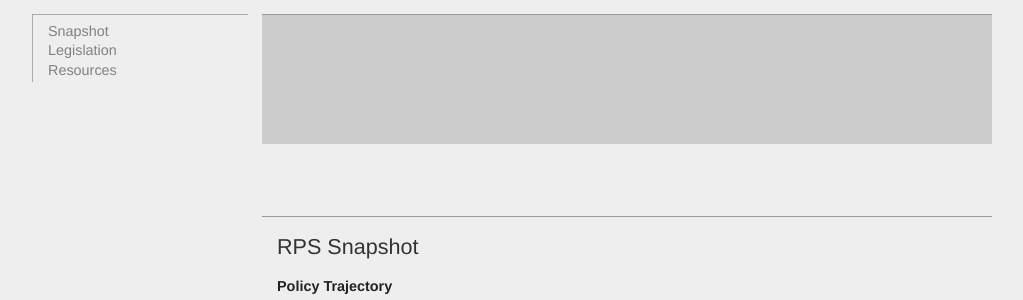
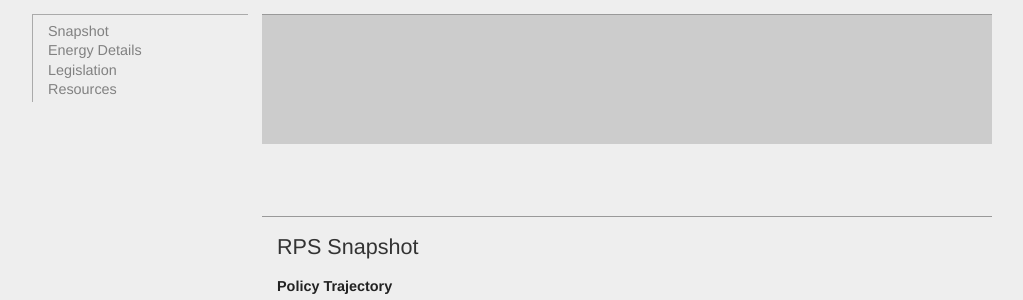
Before and after one commit to RDCEP/RPSCalc, a Flask app: page /state/1 in a window 1280 px wide. Shown: the part 36-336 px from the top of the page, without its empty margins (128-1151 px from the left). Run offline with Flask 2, Linux system fonts and the light colour scheme; some libraries are stand-ins or nearby versions.

Commit message:
Add link to Energy section

```diff
--- a/templates/state.html
+++ b/templates/state.html
@@ -25,6 +25,7 @@
         <li><a href>Policy</a></li>
         <li><ul id="left-nav">
           <li><a href data-name="snapshot">Snapshot</a></li>
+          <li><a href data-name="energy">Energy Details</a></li>
           <li><a href data-name="legislation">Legislation</a></li>
           <li><a href data-name="resources">Resources</a></li>
         </ul></li>
@@ -68,7 +69,6 @@
       <div id="cost_cap_wrap" class="narrow module clearfix">
         <h3>Cost Cap Details</h3>
         <div id="cost_cap_details"></div>
-{#        <button formaction="" formmethod="get">RPS Calculator</button>#}
       </div>
       <div id="carve_out_wrap" class="narrow module clearfix">
         <h3>Carveouts</h3>
```
